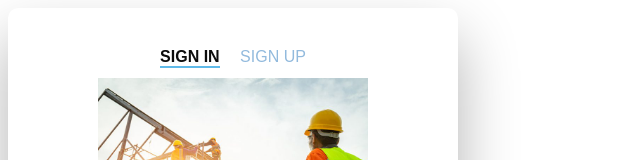
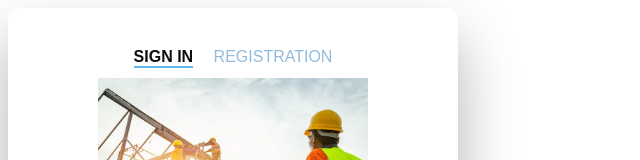
Before and after one commit to ujjwal7635/ujjwaldevelopers.github.io, a plain HTML site: page login.html in a window 1280 px wide. Shown: the top 160 px of the page, without its empty margins (0-640 px from the left). Drawn offline with Linux system fonts and the light colour scheme.

Commit message:
Update login.html

```diff
--- a/login.html
+++ b/login.html
@@ -4,7 +4,7 @@
   <div id="formContent">
     <!-- Tabs Titles -->
     <h2 class="active"> Sign In </h2>
-        <h2 class="inactive underlineHover"><a href="signup form.html">Sign Up</a> </h2>
+        <h2 class="inactive underlineHover"><a href="signup form.html">Registration</a> </h2>
 
     <!-- Icon -->
     <div class="fadeIn first">
```
